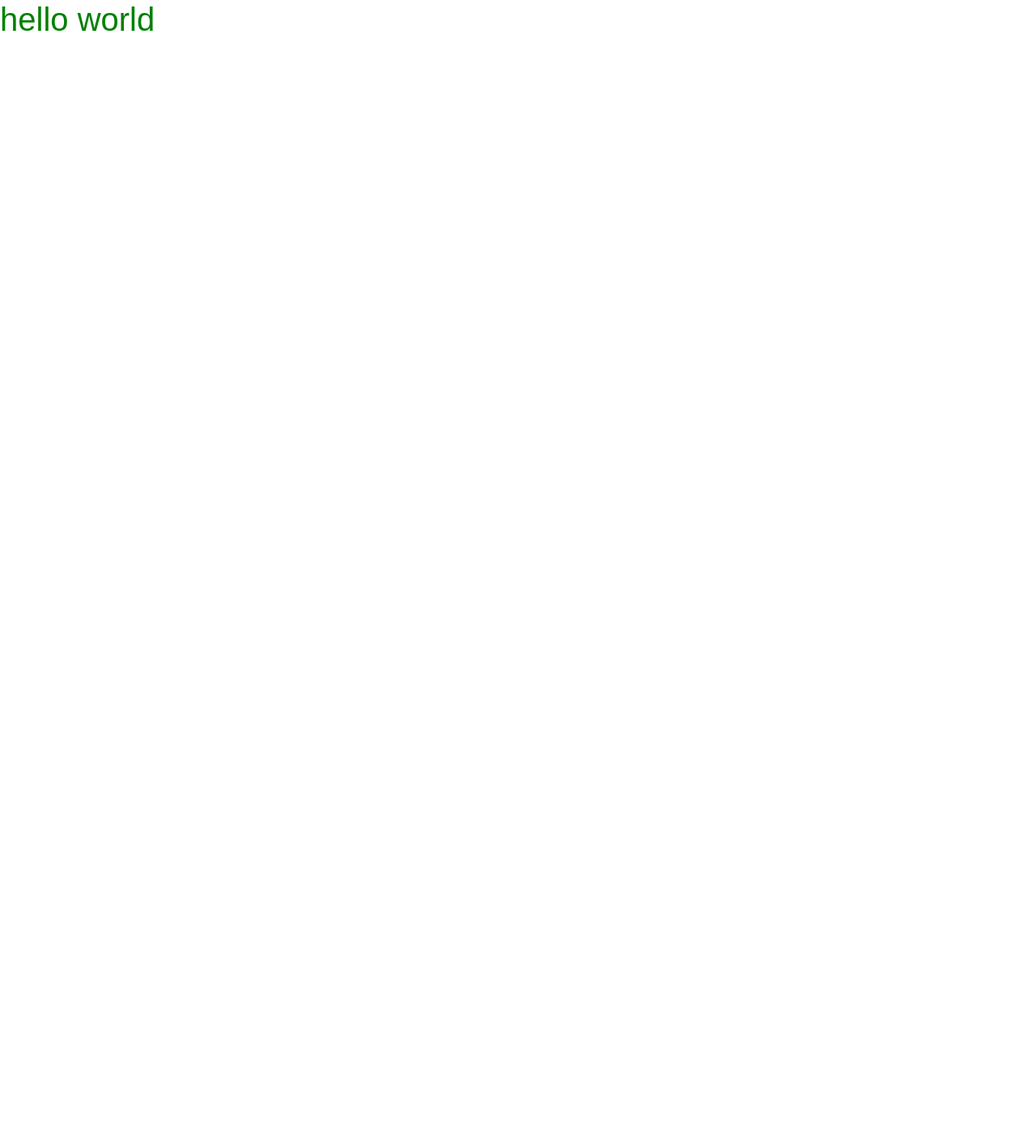
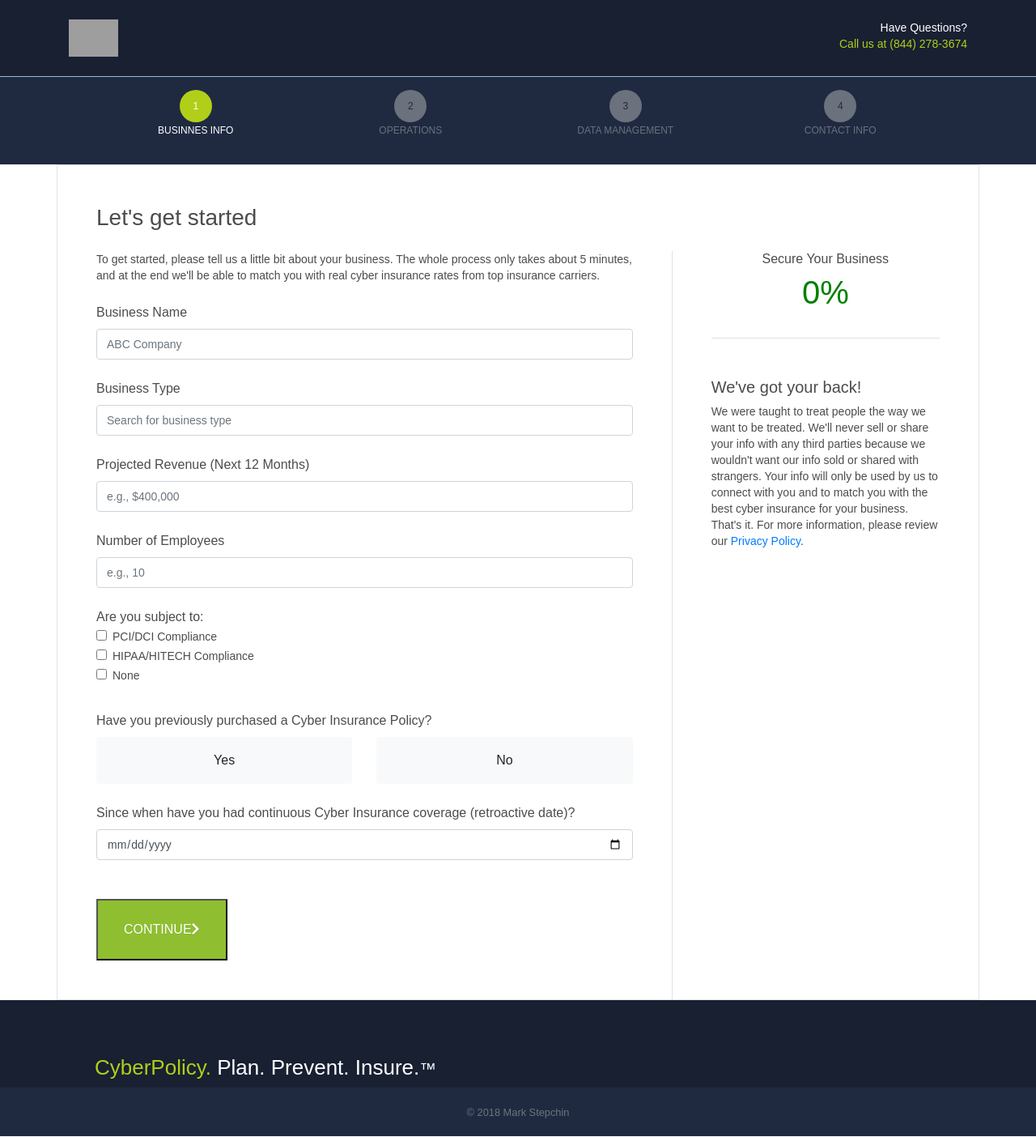
Before and after one commit to markstepchin/cybersecurityclone, a React (Create React App) app: page / in a window 1280 px wide. Shown: the whole page at 81% size. Before the commit the page ends 800 px from the top, so only its background shows below. Built offline with nearby package versions, Linux system fonts and the light colour scheme; grey boxes are pictures that could not be loaded; the HTML template or start-up script is replaced by a standard one.

Commit message:
added all html for first page into app.js

```diff
--- a/src/App.js
+++ b/src/App.js
@@ -4,7 +4,205 @@ import './App.css';
 class App extends Component {
   render() {
     return (
-      <h1>hello world</h1>
+      <div>
+        {/* <!-- header --> */}
+        <header class='container-fluid py-4'>
+          <div class="container">
+            <div class="row">
+              <div class='col'>
+                <img src="./img/logo.svg" alt="coverhound logo" height="46px" width="auto" />
+              </div>
+              <div class='col float-right d-none d-md-block'>
+                <p class='text-right white-text'>Have Questions?</p>
+                <p class='text-right green-text'>Call us at (844) 278-3674</p>
+              </div>
+              <div class='col float-right d-block d-md-none d-lg-none d-xl-none'>
+                <button class='btn float-right' type="button">
+                  <i class="fas fa-phone u-color-white fa-flip-horizontal"></i>
+                </button>
+
+              </div>
+            </div>
+          </div>
+        </header>
+        {/* <!-- /header --> */}
+
+
+
+        {/* <!-- progress --> */}
+        <div class="container-fluid progress-nav text-uppercase d-flex justify-content-center">
+
+          <div class="container d-none d-md-block" align='center'>
+            <div class="row mx-4">
+              <div class="col my-3" align='center'>
+                <div class='circle current-circle large-circle inline-block'>1</div>
+                <p class='lg-progress-text current-text'>businnes info</p>
+              </div>
+              <div class="col my-3" align='center'>
+                <div class='circle incomplete-circle large-circle inline-block'>2</div>
+                <p class='lg-progress-text incomplete-text'>operations</p>
+              </div>
+              <div class="col my-3" align='center'>
+                <div class='circle incomplete-circle large-circle inline-block'>3</div>
+                <p class='lg-progress-text incomplete-text'>data management</p>
+              </div>
+              <div class="col my-3" align='center'>
+                <div class='circle incomplete-circle large-circle inline-block'>4</div>
+                <p class='lg-progress-text incomplete-text'>contact info</p>
+              </div>
+            </div>
+          </div>
+
+          <div class="container d-block d-md-none d-lg-none d-xl-none" align='center'>
+            <div class="row mx-2">
+              <div class="col my-3" align='center'>
+                <div class='circle current-circle small-circle inline-block'>1</div>
+                <p class='sm-progress-text current-text'>info</p>
+              </div>
+              <div class="col my-3" align='center'>
+                <div class='circle incomplete-circle small-circle inline-block'>2</div>
+                <p class='sm-progress-text incomplete-text'>operations</p>
+              </div>
+              <div class="col my-3" align='center'>
+                <div class='circle incomplete-circle small-circle inline-block'>3</div>
+                <p class='sm-progress-text incomplete-text'>data</p>
+              </div>
+              <div class="col my-3" align='center'>
+                <div class='circle incomplete-circle small-circle inline-block'>4</div>
+                <p class='sm-progress-text incomplete-text'>contact</p>
+              </div>
+            </div>
+          </div>
+        </div>
+        {/* <!-- /progress --> */}
+
+
+
+        {/* <!-- registration form --> */}
+        <div class="container border pt-5">
+          <div class="row">
+            <div class="col pl-5">
+              <h3 class='mb-4'>Let's get started</h3>
+            </div>
+          </div>
+          <div class="row">
+            <div class="col-lg-8 px-5 ">
+              <p class='mb-4'>To get started, please tell us a little bit about your business. The whole process only takes about 5 minutes,
+                    and at the end we'll be able to match you with real cyber insurance rates from top insurance carriers.</p>
+
+              <form>
+                <div class="form-group  mb-4">
+                  <label for="businessName">Business Name</label>
+                  <input type="text" class="form-control" id="businessName" placeholder="ABC Company" />
+                </div>
+
+                <div class="form-group  mb-4">
+                  <label for="businessType">Business Type</label>
+                  <input type="text" class="form-control" id="businessType" placeholder="Search for business type" />
+                </div>
+
+                <div class="form-group  mb-4">
+                  <label for="projectedRevenue">Projected Revenue (Next 12 Months)</label>
+                  <input type="number" class="form-control" id="projectedRevenue" placeholder="e.g., $400,000" />
+                </div>
+
+                <div class="form-group  mb-4">
+                  <label for="numberEmployees">Number of Employees</label>
+                  <input type="number" class="form-control" id="numberEmployees" placeholder='e.g., 10' />
+                </div>
+
+                <div class="mb-4">
+                  <label>
+                    Are you subject to:
+                            <div class="form-check">
+                      <input class="form-check-input" type="checkbox" value="" id="defaultCheck1" />
+                      <label class="form-check-label check-label" for="defaultCheck1">
+                        PCI/DCI Compliance
+                                </label>
+                    </div>
+                    <div class="form-check">
+                      <input class="form-check-input" type="checkbox" value="" id="defaultCheck1" />
+                      <label class="form-check-label check-label" for="defaultCheck1">
+                        HIPAA/HITECH Compliance
+                                </label>
+                    </div>
+                    <div class="form-check">
+                      <input class="form-check-input" type="checkbox" value="" id="defaultCheck1" />
+                      <label class="form-check-label check-label" for="defaultCheck1">
+                        None
+                      </label>
+                    </div>
+                  </label>
+                </div>
+
+                <label>
+                  Have you previously purchased a Cyber Insurance Policy?
+                    </label>
+                <div class="row mb-4">
+                  <div class="col-6">
+                    <button type="button" class="btn btn-light btn-block py-3">Yes</button>
+                  </div>
+                  <div class="col-6">
+                    <button type="button" class="btn btn-light btn-block py-3">No</button>
+                  </div>
+                </div>
+
+                <div class="form-group mb-4">
+                  <label for="lengthInsured">Since when have you had continuous Cyber Insurance coverage (retroactive date)?</label>
+                  <input type="date" class="form-control" id="lengthInsured" placeholder='e.g., 10' />
+                </div>
+
+                <div class="my-5">
+                  <button type="button" class="continue-btn">
+                    Continue
+                            <i class="fas fa-chevron-right"></i>
+                  </button>
+                </div>
+              </form>
+            </div>
+            {/* <!-- /col-7 --> */}
+
+            {/* <!-- guarantee --> */}
+            <div class="col-lg-4 border-left px-5">
+              <div class='text-center border-bottom d-none d-lg-block pb-4'>
+                <h6>Secure Your Business</h6>
+                <h1>0%</h1>
+              </div>
+              <div class='my-5'>
+                <h5>We've got your back!</h5>
+                <p>We were taught to treat people the way we want to be treated. We'll never sell or share your info with
+                    any third parties because we wouldn't want our info sold or shared with strangers. Your info will
+                    only be used by us to connect with you and to match you with the best cyber insurance for your business.
+                    That's it. For more information, please review our
+                        <a href="https://cyberpolicy.com/privacy" target="_blank"> Privacy Policy</a>.</p>
+              </div>
+            </div>
+            {/* <!-- guarantee --> */}
+
+          </div>
+          {/* <!-- /row --> */}
+
+        </div>
+        {/* <!-- /container --> */}
+
+        {/* <!-- footer --> */}
+        <div class="footer1 container-fluid">
+          <div class="container">
+            <div class="row">
+              <div class="col">
+                <span class='green-text'>CyberPolicy.</span>
+                &nbsp;Plan. Prevent. Insure.
+                    <small>™</small>
+              </div>
+            </div>
+          </div>
+        </div>
+
+        <footer class="footer2 container-fluid text-center">
+          <small class="text-muted ">&copy; 2018 Mark Stepchin</small>
+        </footer>
+        {/* <!-- /footer --> */}
+      </div >
     );
   }
 }
```
Also changed, not shown: public/css/custom.css (line endings or trailing spaces).
